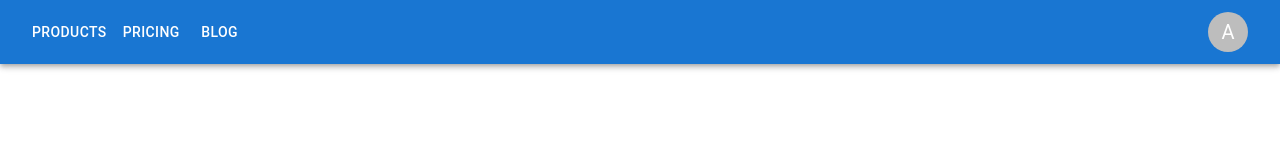
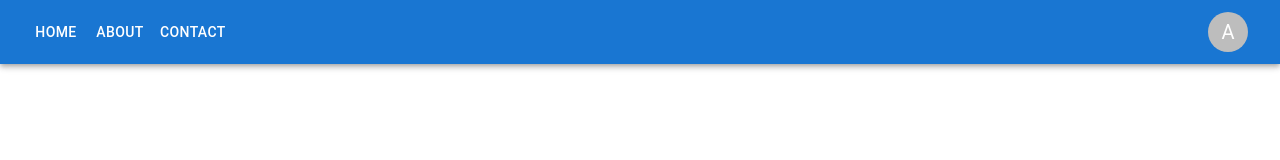
Before and after one commit to yashverma03/responsive-menu-bar, a React (Create React App) app: page / in a window 1280 px wide. Shown: the top 160 px of the page. Built offline with nearby package versions, Linux system fonts and the light colour scheme; the HTML template or start-up script is replaced by a standard one.

Commit message:
updated labels

```diff
--- a/src/components/MenuBar/MenuBar.jsx
+++ b/src/components/MenuBar/MenuBar.jsx
@@ -5,13 +5,13 @@ import { Menu as MenuIcon } from '@mui/icons-material';
 import { Link } from 'react-router-dom';
 
 const pages = [
-  { label: 'Products', link: '/products' },
-  { label: 'Pricing', link: '/pricing' },
-  { label: 'Blog', link: '/blog' },
+  { label: 'Home', link: '/home' },
+  { label: 'About', link: '/about' },
+  { label: 'Contact', link: '/contact' },
 ];
 
 const settings = [
-  { label: 'Profile', link: '/profile' },
+  { label: 'My Profile', link: '/profile' },
   { label: 'Account', link: '/account' },
   { label: 'Dashboard', link: '/dashboard' },
   { label: 'Logout', link: '/logout' },
```
